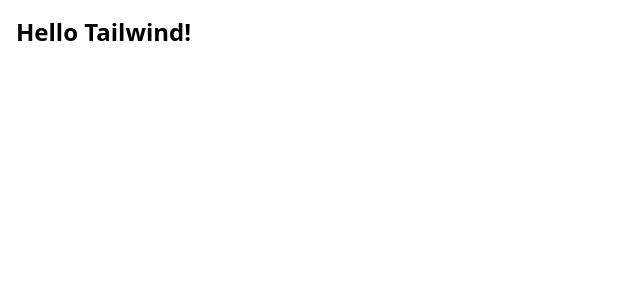
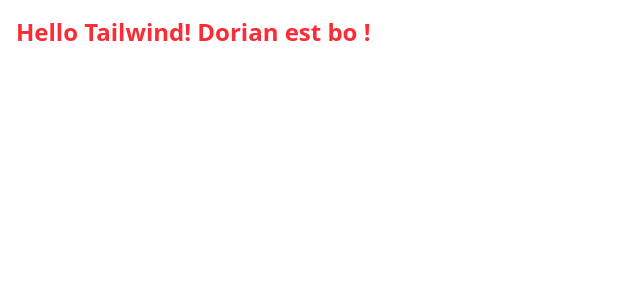
Before and after one commit to Valtikss/training-react-express, a React (Vite) app in the folder client/: page / in a window 1280 px wide. Shown: the top 300 px of the page, without its empty margins (0-640 px from the left). Built offline with nearby package versions, Linux system fonts and the light colour scheme.

Commit message:
Exo 1 - W/ Alexis

```diff
--- a/client/src/App.jsx
+++ b/client/src/App.jsx
@@ -2,8 +2,8 @@
 function App() {
   return (
     <div className="p-4">
-      <h1 className="text-2xl font-bold text-primary">
-        Hello Tailwind!
+      <h1 className="text-2xl font-bold text-red-500">
+        Hello Tailwind! Dorian est bo !
       </h1>
     </div>
   )
```
Also changed, not shown: 1 other file (tests, documents, lock files or other folders).
